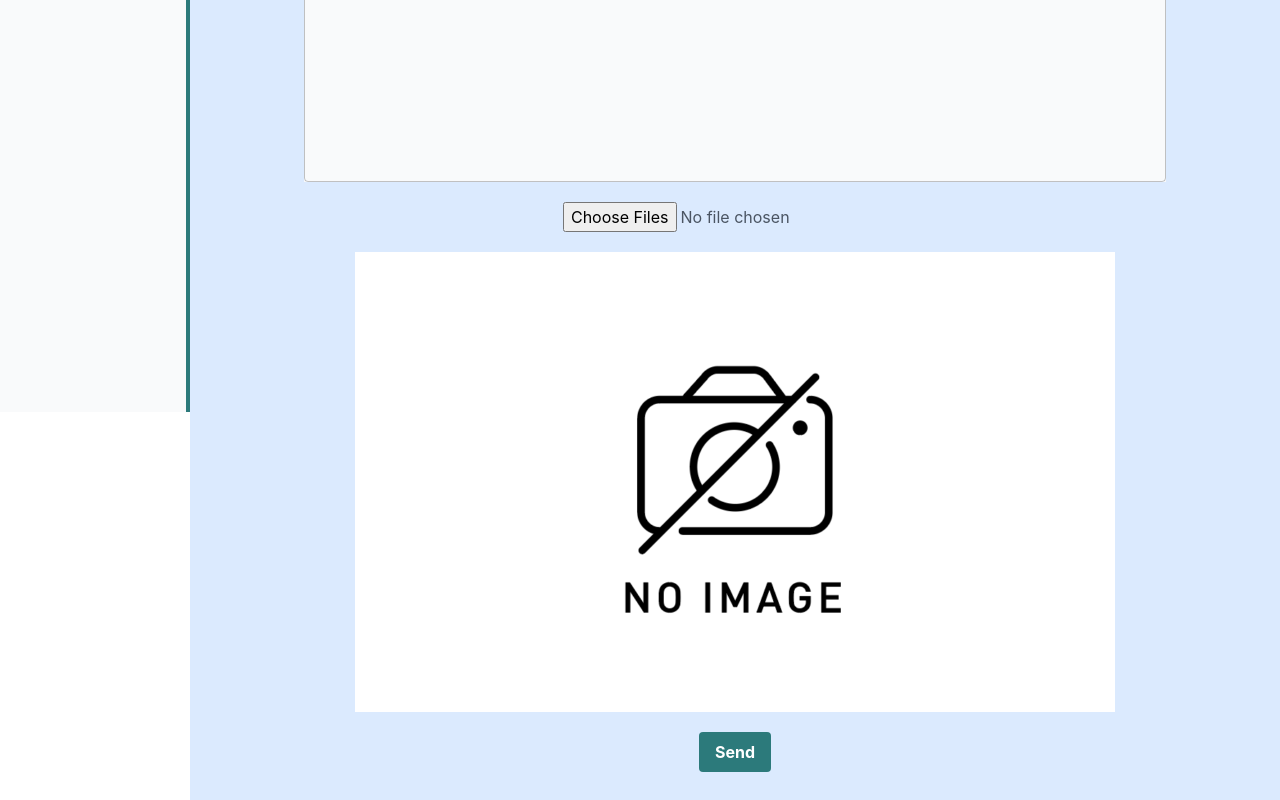
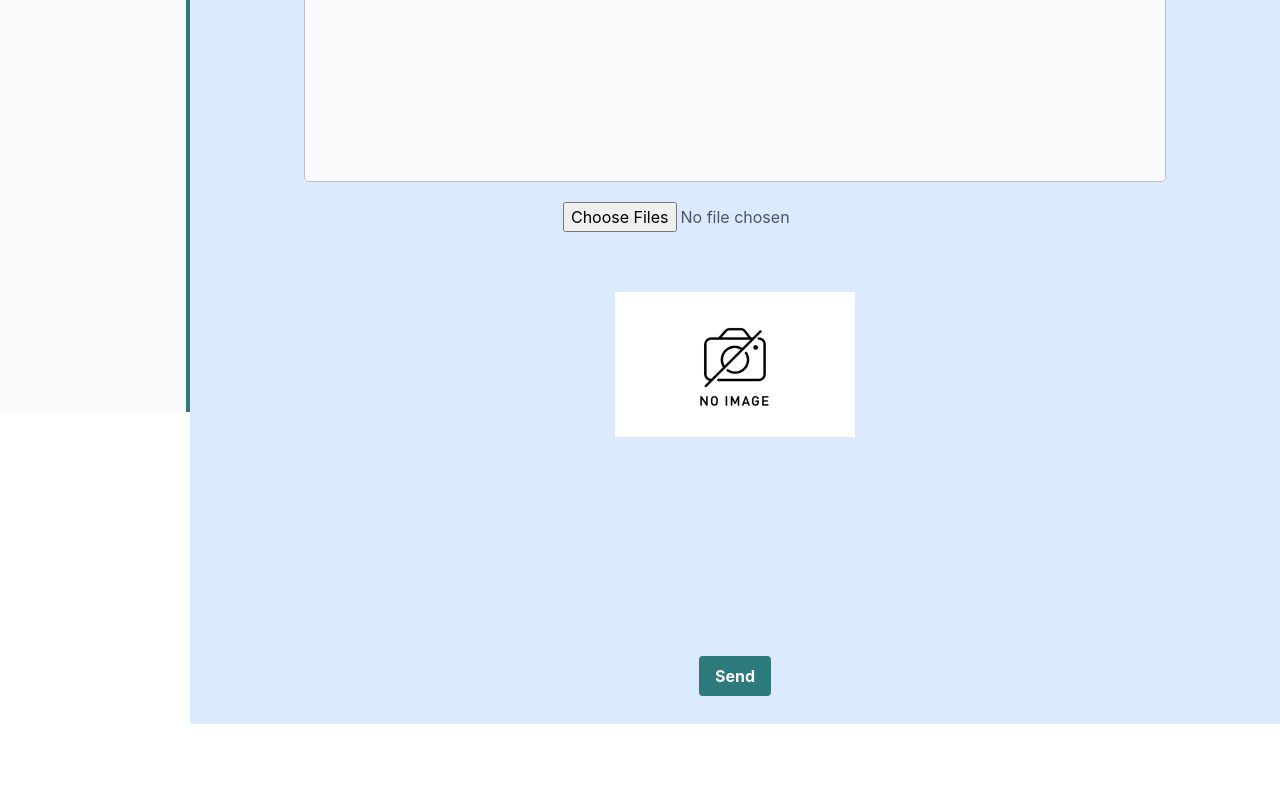
Before and after one commit to yk-you0922/divlog, a Next.js app: page /Question/NewQuestion in a window 1280 px wide. Shown: the part 482-1282 px from the top of the page. After the commit the page ends 1206 px from the top, so only its background shows below. Built offline with nearby package versions, Linux system fonts and the light colour scheme.

Commit message:
✨ ファイルURLの送信＆モーダルの中央寄せ

```diff
--- a/src/pages/Question/NewQuestion.tsx
+++ b/src/pages/Question/NewQuestion.tsx
@@ -1,5 +1,5 @@
-import { VFC, useState, useCallback, ChangeEvent } from 'react';
-import { Select, TextField, Input } from '@material-ui/core';
+import { VFC, useState, useCallback, ChangeEvent, MouseEvent } from 'react';
+import { Select, TextField, Modal } from '@material-ui/core';
 import { useRouter } from 'next/router';
 
 import { Title } from 'src/components/Header/Title';
@@ -13,6 +13,7 @@ const NewQuestion: VFC = () => {
 	const [text, setText] = useState<string>('');
 	const [files, setFiles] = useState<File[]>([]);
 	const [previews, setPreviews] = useState<string[]>(['../noimage.png']);
+	const [modal, setModal] = useState<boolean>(false);
 
 	const handleTitle = useCallback(
 		(e: ChangeEvent<HTMLInputElement>) => {
@@ -55,16 +56,31 @@ const NewQuestion: VFC = () => {
 		[files]
 	);
 
-	const onClickCreate = useCallback(() => {
+	const openModal = useCallback(
+		(e: MouseEvent<HTMLInputElement>) => {
+			console.log(e.target);
+			setModal(true);
+		},
+		[modal]
+	);
+
+	const closeModal = useCallback(() => {
+		setModal(false);
+	}, [modal]);
+
+	const onClickCreate = useCallback(
+		(e: MouseEvent<HTMLInputElement>) => {
 			// CreateAPIURL
 			const url: string = 'http://localhost:3100/questions';
-		// 送信後の遷移先
+			// 送信後の遷移先の指定
 			const href: string = '/Question/Questions';
+			// 現在日時の取得
 			const now: string = new Date().toLocaleString();
 			const data: Question = {
 				title: title,
 				description: text,
 				categoryId: categoryId,
+				files: previews,
 				userId: 1,
 				username: 'test',
 				created_at: now,
@@ -83,10 +99,13 @@ const NewQuestion: VFC = () => {
 					throw new Error('error');
 				}
 				console.log('Create OK!');
+				//TODO: 質問一覧への遷移(できない)
 				router.push(href);
 				return response.json();
 			});
-	}, [title, text]);
+		},
+		[title, text, files, previews]
+	);
 
 	return (
 		<div>
@@ -131,18 +150,27 @@ const NewQuestion: VFC = () => {
 				</div>
 				<div className="mt-5">
 					{previews.map((preview) => (
+						<div
+							key={preview}
+							className="w-80 h-96 m-auto p-10"
+							onClick={openModal}
+						>
 							<img
-							key={preview}
 								src={preview}
 								alt="preview"
-							className="inline-block m-auto"
+								className="block hover:opacity-50 cursor-pointer"
 							/>
+						</div>
 					))}
 				</div>
 				<div className="mt-5">
 					<PrimaryButton onClick={onClickCreate}>Send</PrimaryButton>
 				</div>
 			</form>
+
+				<Modal className="flex items-center justify-center" open={modal} onClose={closeModal}>
+					<img src="../noimage.png" alt="modal-preview" />
+				</Modal>
 		</div>
 	);
 };
--- a/src/types/Question.ts
+++ b/src/types/Question.ts
@@ -3,6 +3,7 @@ export type Question = {
 	title: string;
 	description: string;
 	categoryId: number;
+	files: string[];
 	userId: number;
 	username: string;
 	created_at: string;
```
Lines whose indentation alone changed are shown as unchanged.
